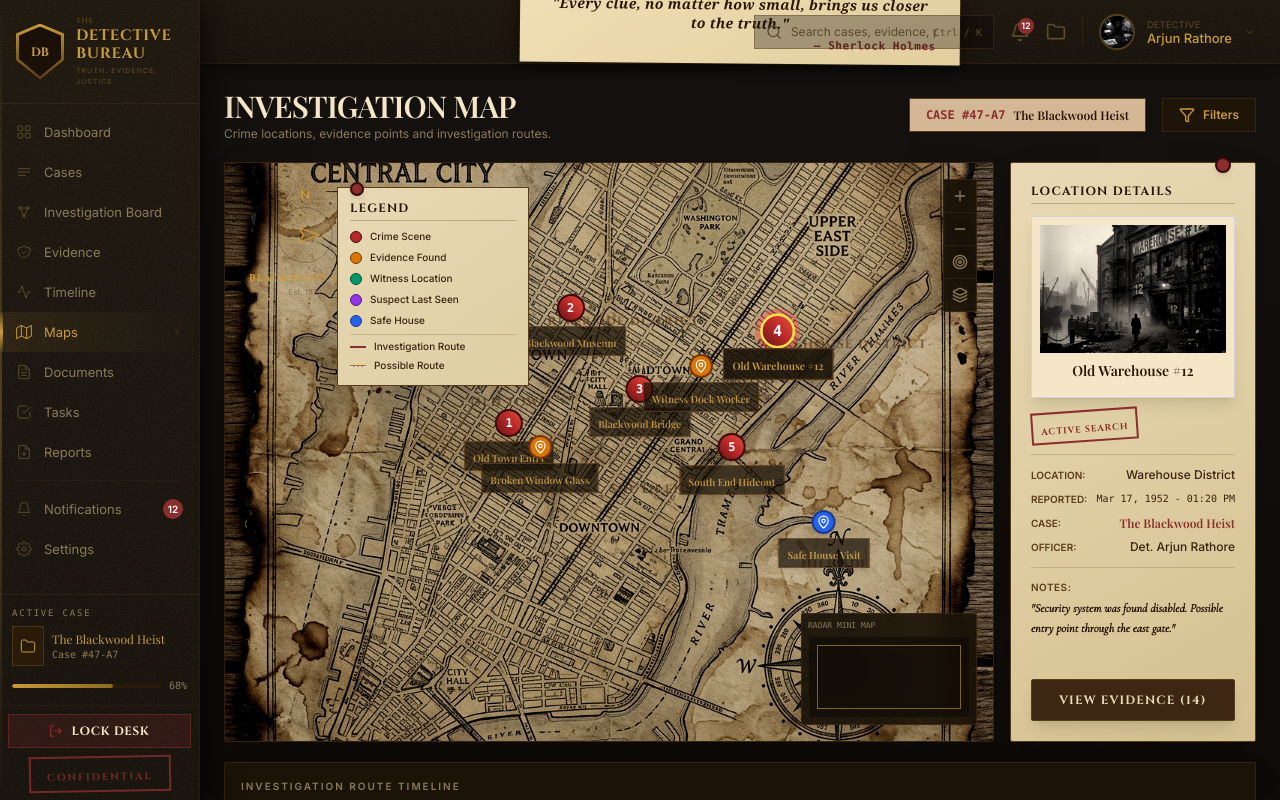
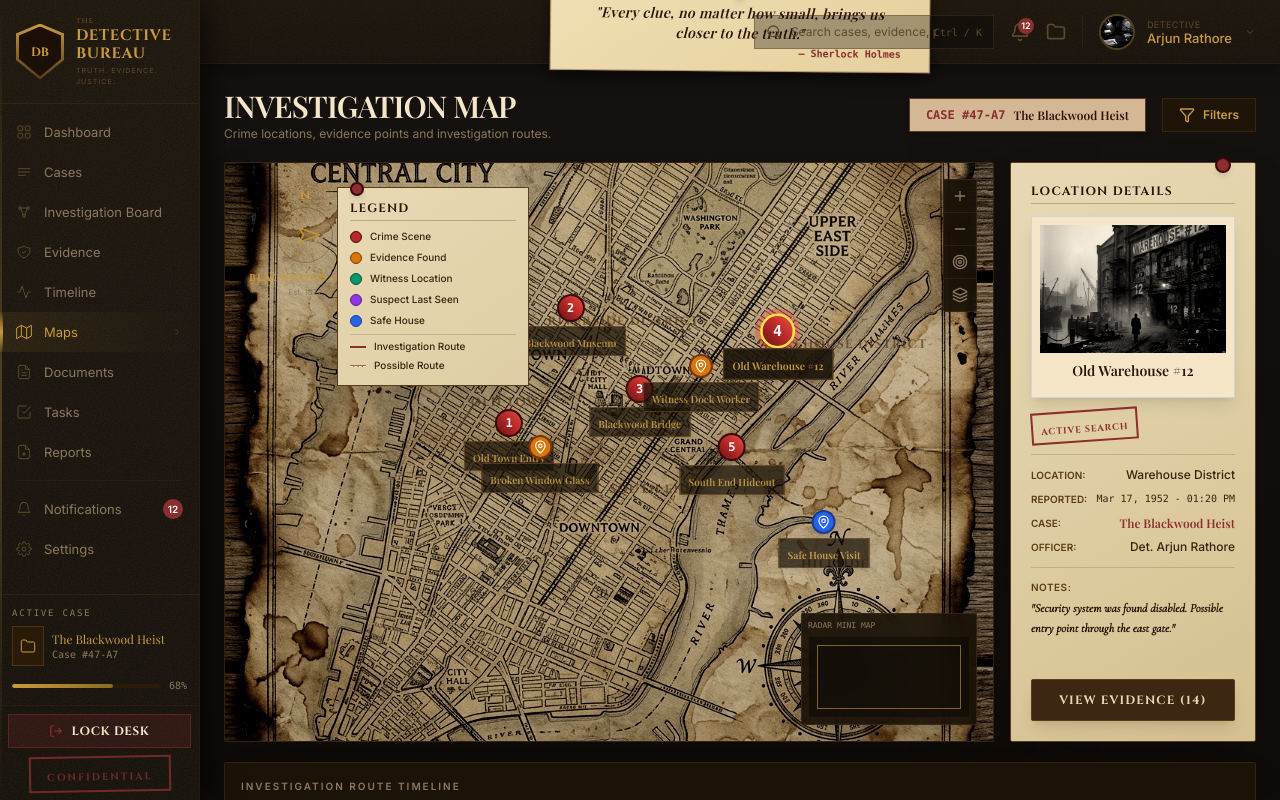
Before and after one commit to SathvikaTalari/Intelligence-Investigation-Board, a React (Vite) app: page /maps in a window 1280 px wide. Built offline with nearby package versions, Linux system fonts and the light colour scheme; a web font is replaced by a local one.

Commit message:
Enlarge_top_Sherlock_Holmes_motivational_quote

```diff
--- a/src/components/layout/TopBar.tsx
+++ b/src/components/layout/TopBar.tsx
@@ -63,18 +63,21 @@ export function TopBar() {
 
       {/* CENTER: Quote sticky note */}
       <div
-        className="absolute left-1/2 -translate-x-1/2 top-1/2 -translate-y-1/2 px-6 py-2.5 max-w-[440px] w-full relative z-10 transform rotate-[0.5deg] rounded-xs"
+        className="absolute left-1/2 -translate-x-1/2 top-1/2 -translate-y-1/2 px-6 py-2.5 max-w-[380px] w-full hidden md:flex flex-col items-center justify-center z-10 transform rotate-[0.5deg] rounded-xs border border-[#5a3b1c]/40 shadow-xl"
         style={{
-          background: 'linear-gradient(145deg, #f0dfb5 0%, #e2ce9e 100%)',
-          boxShadow: '0 4px 16px rgba(0,0,0,0.6), 0 0 0 1px rgba(90,59,28,0.4)',
+          background: 'linear-gradient(145deg, #f0dfb3 0%, #e5cf9d 100%)',
+          boxShadow: '0 6px 16px rgba(0,0,0,0.5), 0 0 0 1px rgba(90,59,28,0.4)',
         }}
       >
-        {/* Red Pushpin at top center */}
-        <div className="absolute -top-1.5 left-1/2 -translate-x-1/2 w-3.5 h-3.5 rounded-full bg-[#8b2e2e] border border-[#3a0808] shadow-md" />
-        <p className="font-serif italic text-sm font-extrabold text-[#2a1505] leading-snug text-center tracking-wide">
+        {/* Brass pushpin at top */}
+        <div className="absolute -top-1.5 left-1/2 -translate-x-1/2 w-3 h-3 rounded-full bg-[#8b2e2e] border border-[#3a0808] shadow-md" />
+
+        <p className="font-playfair italic text-xs md:text-sm font-bold text-[#2a1708] leading-tight text-center tracking-wide">
           "Every clue, no matter how small, brings us closer to the truth."
         </p>
-        <p className="text-right text-[11px] font-mono font-extrabold text-[#8b2e2e] mt-1 tracking-wider">— Sherlock Holmes</p>
+        <p className="text-right w-full text-[10px] font-mono font-bold text-[#8b2e2e] mt-0.5 pr-1">
+          — Sherlock Holmes
+        </p>
       </div>
 
       {/* RIGHT: Search + actions + avatar */}
```
